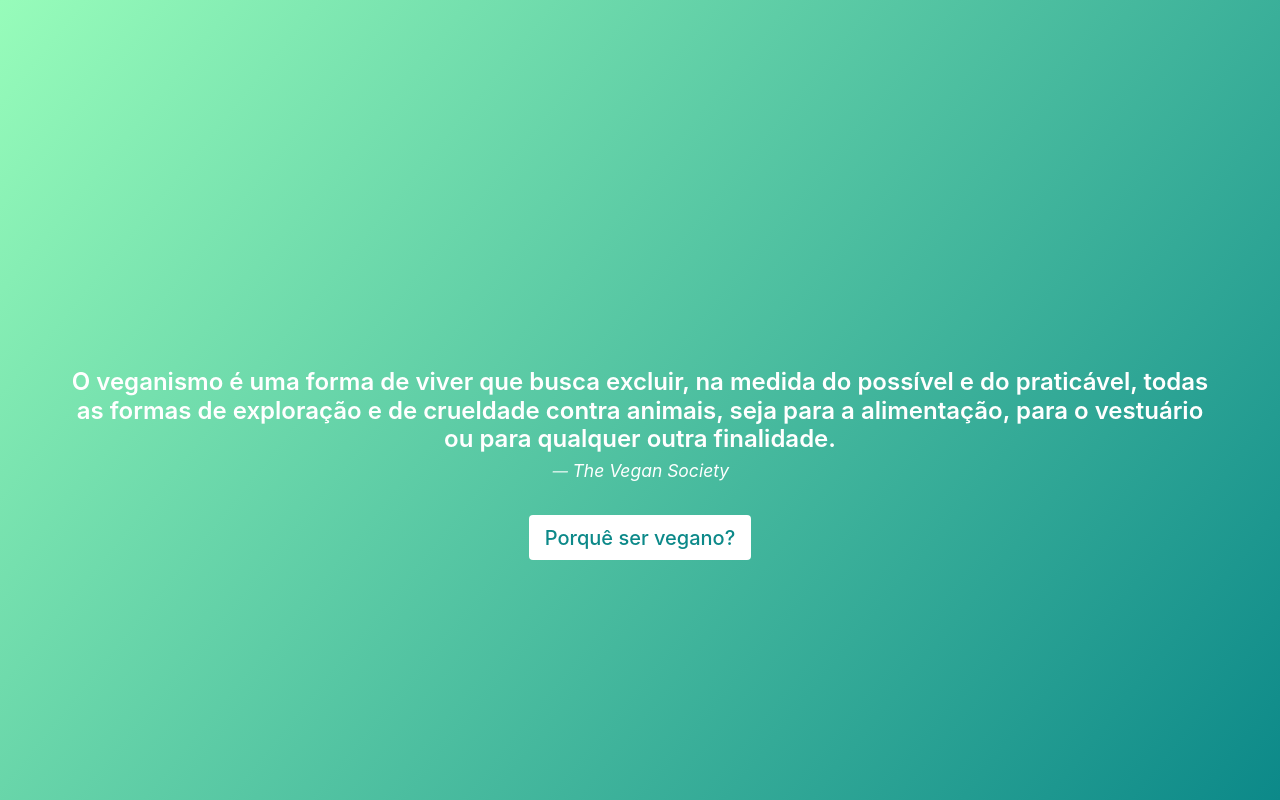
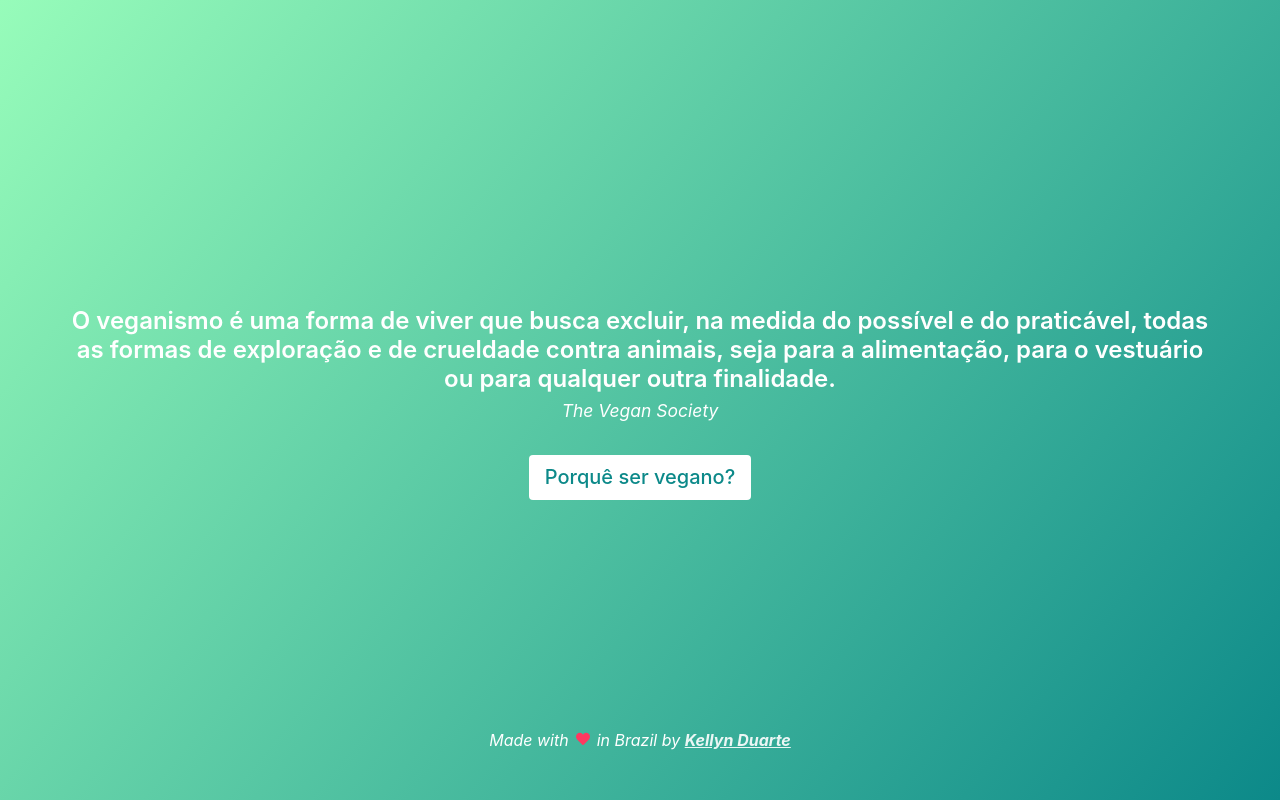
Before and after one commit to kellynvd/why-go-vegan, a React (Create React App) app: page / in a window 1280 px wide. Built offline with nearby package versions, Linux system fonts and the light colour scheme.

Commit message:
Add Footer

```diff
--- a/src/components/App.js
+++ b/src/components/App.js
@@ -2,6 +2,7 @@ import React from 'react';
 import randomColor from 'randomcolor';
 import '../styles/App.css';
 import Action from './Action';
+import Footer from './Footer';
 import Statement from './Statement';
 import Reasons from '../api'
 
@@ -47,6 +48,7 @@ state = {
           />
         </div>
        </div>
+       <Footer/>
       </div>
     );
   }
--- /dev/null
+++ b/src/components/Footer.js
@@ -0,0 +1,15 @@
+import React from 'react';
+
+const Footer = () => (
+  <div className="content has-text-centered">
+    <footer className="footer">
+      <p>Made with<span className="icon has-text-danger">
+        <i className="fas fa-heart"></i>
+        </span>in Brazil by <a href="http://kellynduarte.com/about/" target="_blank" rel="noopener noreferrer">
+          Kellyn Duarte</a>
+      </p>
+    </footer>
+  </div>
+);
+
+export default Footer;
--- a/src/styles/App.css
+++ b/src/styles/App.css
@@ -22,8 +22,24 @@
   font-style: italic;
 }
 
-.subtitle:before {
-  content: '⏤ '
+.footer {
+  color: #fff;
+  background-color: transparent;
+  font-style: italic;
+  padding: 3rem;
+}
+
+.icon {
+	font-size: 14px;
+	margin-left: 2px;
+	margin-right: 2px;
+}
+
+.footer a {
+  color: #fff;
+  font-weight: bold;
+  opacity: 0.9;
+  text-decoration: underline;
 }
 
 @media (max-width: 768px) {
```
